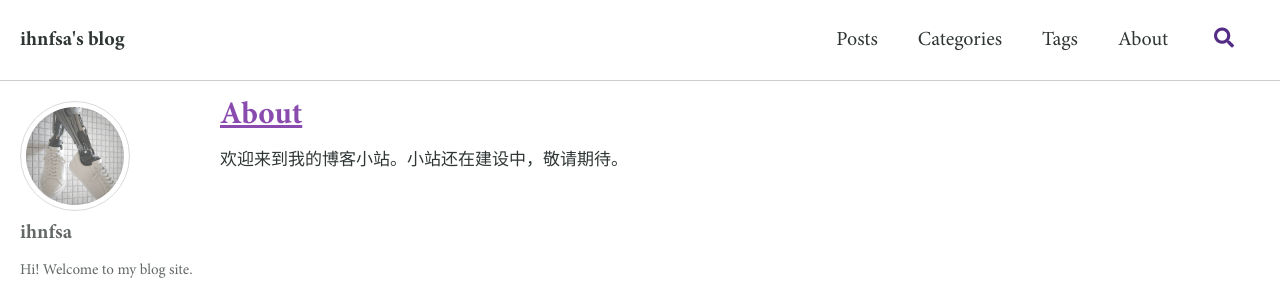
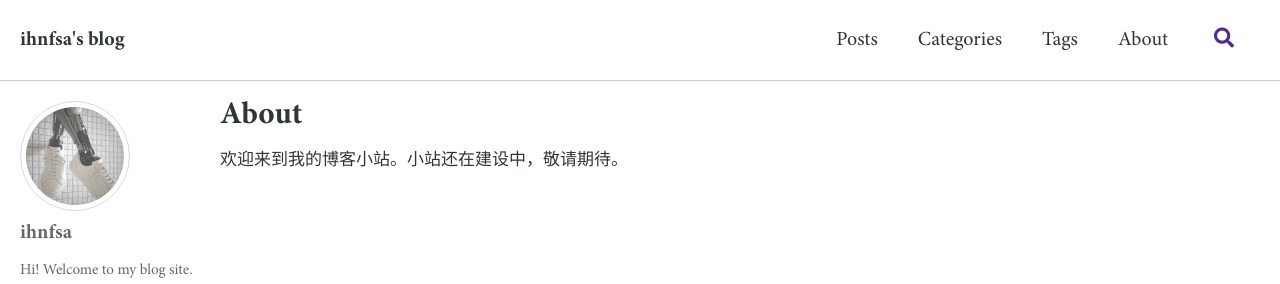
Before and after one commit to ihnfsax/ihnfsax.github.io, a Jekyll site: the page built from _pages/about.md, in a window 1280 px wide. Shown: the top 284 px of the page. Built offline with Jekyll 4.4.1, drawn with Linux system fonts in a browser that asks for light colours; cached includes are drawn as plain includes; some web fonts are replaced.

Commit message:
Change title color

```diff
--- a/_config.yml
+++ b/_config.yml
@@ -106,7 +106,6 @@ author:
   bio              : "Hi! Welcome to my blog site. Enjoy reading!"
   # location         : "Somewhere"
   email            : "kylelynx7289@gmail.com"
-  # url:             : "https://ihnfsax.github.io"
   links:
     - label: "GitHub"
       icon: "fab fa-fw fa-github"
--- a/_sass/minimal-mistakes/_page.scss
+++ b/_sass/minimal-mistakes/_page.scss
@@ -74,6 +74,11 @@ body {
 
   & + .page__meta {
     margin-top: -0.5em;
+  }
+
+  a {
+    color: $text-color;
+    text-decoration: none;
   }
 }
 
```
